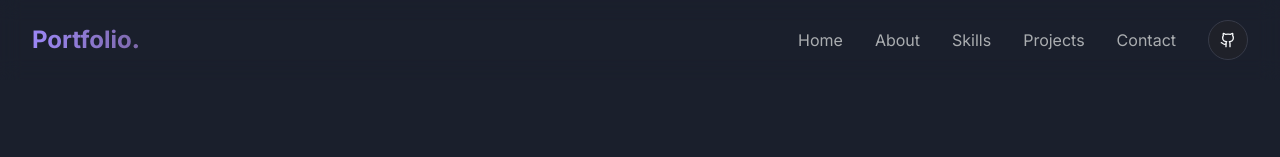
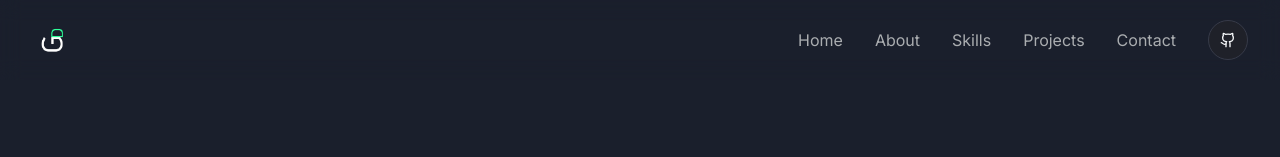
Before and after one commit to Georgios-D/dark-talent-display, a React (Vite) app: page / in a window 1280 px wide. Shown: the top 157 px of the page. Built offline with nearby package versions, Linux system fonts and the light colour scheme.

Commit message:
Replace text with image in navbar
Replaced the text "Portfolio" in the navbar with an image.

```diff
--- a/src/components/Navbar.tsx
+++ b/src/components/Navbar.tsx
@@ -39,8 +39,12 @@ const Navbar = () => {
       )}
     >
       <div className="container flex items-center justify-between">
-        <a href="#home" className="text-2xl font-bold gradient-text">
-          Portfolio<span className="text-portfolio-accent">.</span>
+        <a href="#home" className="flex items-center">
+          <img
+            src="/lovable-uploads/b9cf70bd-5c9f-44ce-9c04-21cb8ee8c0ab.png"
+            alt="Georgios Dimitriadis Logo"
+            className="h-10 w-auto"
+          />
         </a>
 
         {/* Desktop Navigation */}
```
Also changed, not shown: public/lovable-uploads/b9cf70bd-5c9f-44ce-9c04-21cb8ee8c0ab.png (added).
